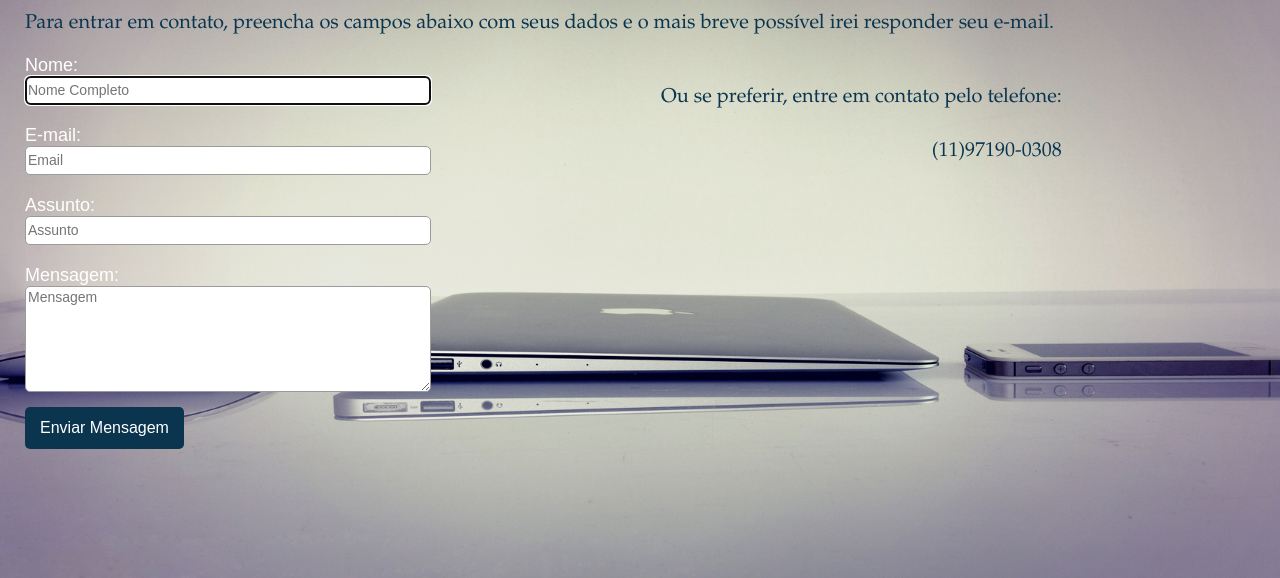
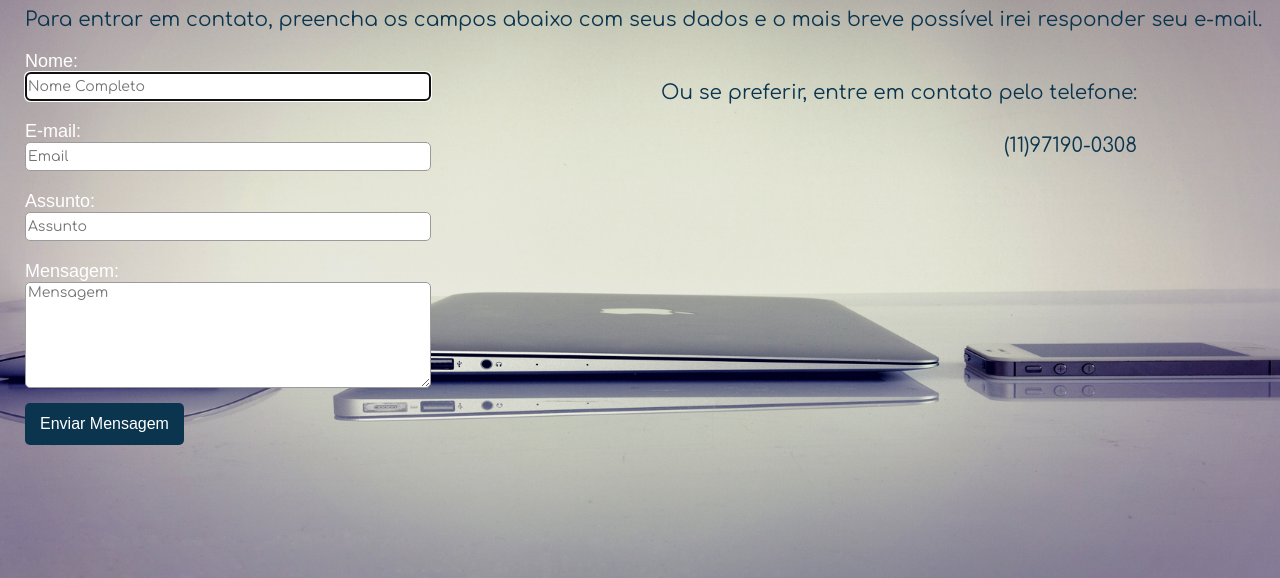
Before and after one commit to MarcoMacei/marcomacei.github.io, a plain HTML site: page contact.html in a window 1280 px wide. Shown: the part 127-705 px from the top of the page. Drawn offline with Linux system fonts and the light colour scheme.

Commit message:
New Font and Cover

```diff
--- a/contact.html
+++ b/contact.html
@@ -12,6 +12,7 @@ and open the template in the editor.
         <meta name="author" content="Marco Aurélio Macei Duarte"/>
         <meta name="description" content="Website pessoal de Marco Macei para apresentar seus projetos"/>
         <meta name="keywords" content="website, Marco Macei, projetos, currículo, portfolio"/>
+        <link href="https://fonts.googleapis.com/css?family=Comfortaa" rel="stylesheet"/>
         <link href="style.css" rel="stylesheet" type="text/css"/>
         <link rel="shortcut icon" href="favicon.png" type="image/x-png"/> <!--ícone na aba-->
     </head>
--- a/style.css
+++ b/style.css
@@ -20,7 +20,7 @@ ul{
 }
 /*Background do site*/
 #cover{
-    background-image: url(cover.jpg);
+    background-image: url(coverHD.jpg);
         background-repeat: no-repeat;
             background-attachment: fixed;
                 background-position: center;
@@ -120,7 +120,7 @@ input[type=submit], input[type=text], textarea{
     display: block; /*Exibe em blocos, um embaixo do outro*/
     border: 1px solid #9b9b9b;
     border-radius: 5px; /*Arredonda a borda*/
-    font-family: Arial, sans-serif;
+    font-family: 'Comfortaa', cursive, sans-serif;
     font-size: 14px;
 }
 label{
@@ -160,14 +160,15 @@ textarea{
     text-align: right;
 }
 /*Conteúdo do site*/
+h1, p{
+    font-family: 'Comfortaa', cursive, sans-serif;
+}
 h1{
-    font-family: Book Antiqua, sans-serif;
     font-size: 35px;
     color: #0b354e; /*Esse é o azul do MM*/
     margin-left: 25px;
 }
 p{
-    font-family: Book Antiqua, sans-serif;
     color: #0b354e; /*Esse é o azul do MM*/
 }
 /*Sobre*/
```
Also changed, not shown: about.html (+1 -0 lines), index.html (+1 -0 lines), portfolio.html (+1 -0 lines), coverHD.jpg (added).
